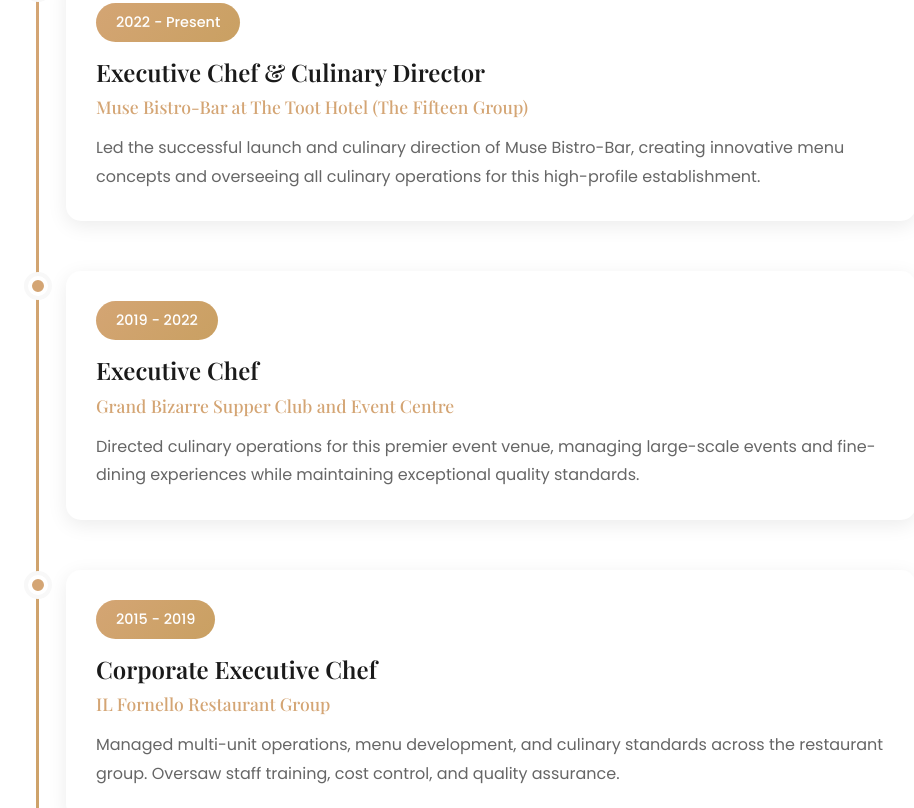
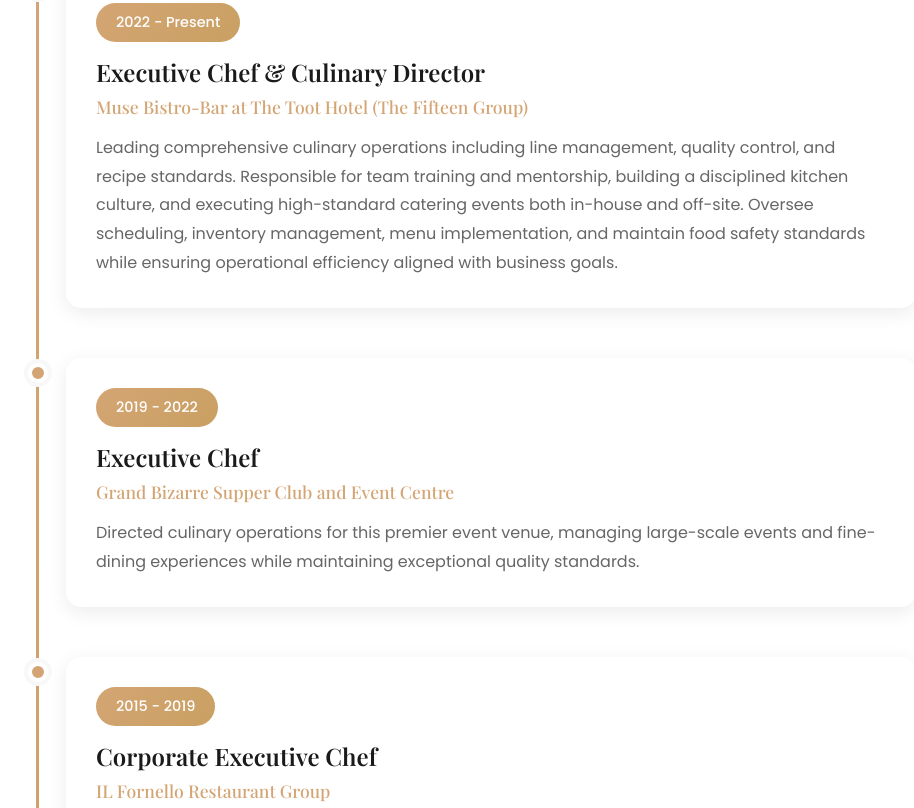
Before and after one commit to tim01324/DanWebsite, a React (Vite) app: page /cv in a window 1280 px wide. Shown: the part 1692-2500 px from the top of the page, without its empty margins (174-1088 px from the left). Built offline with nearby package versions, Linux system fonts and the light colour scheme.

Commit message:
Refine CV component to provide a comprehensive overview of culinary operations and responsibilities. Updated the description for the Executive Chef role to include team management, quality control, and operational efficiency, enhancing the portrayal of professional experience.

```diff
--- a/src/pages/CV.jsx
+++ b/src/pages/CV.jsx
@@ -20,7 +20,7 @@
       position: 'Executive Chef & Culinary Director',
       company: 'Muse Bistro-Bar at The Toot Hotel (The Fifteen Group)',
       period: '2022 - Present',
-      description: 'Led the successful launch and culinary direction of Muse Bistro-Bar, creating innovative menu concepts and overseeing all culinary operations for this high-profile establishment.'
+      description: 'Leading comprehensive culinary operations including line management, quality control, and recipe standards. Responsible for team training and mentorship, building a disciplined kitchen culture, and executing high-standard catering events both in-house and off-site. Oversee scheduling, inventory management, menu implementation, and maintain food safety standards while ensuring operational efficiency aligned with business goals.'
     },
     {
       position: 'Executive Chef',
```
